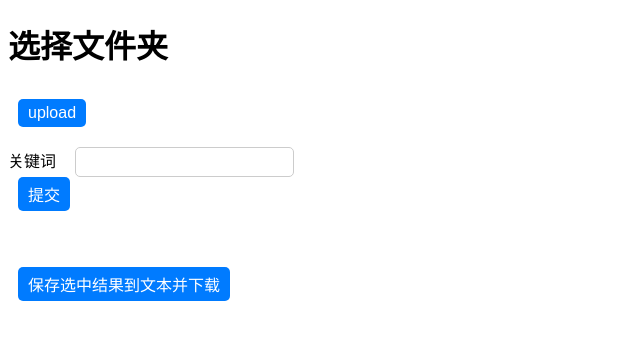
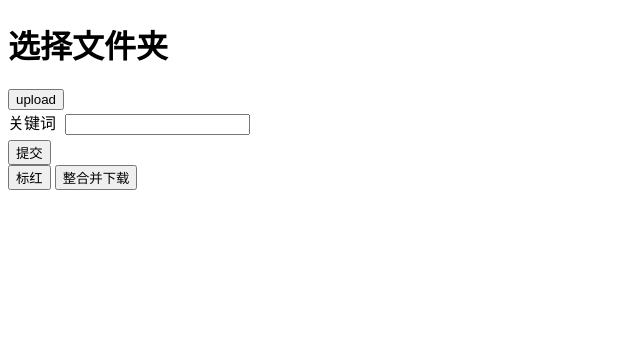
Before and after one commit to mtfzhizhe/file-search-system, a Flask app: page / in a window 1280 px wide. Shown: the top 340 px of the page, without its empty margins (0-640 px from the left). Run offline with Flask 3, Linux system fonts and the light colour scheme; parts of the project's set-up code (start-up, migrations or seed data) failed here and were passed over.

Commit message:
Update index.html

```diff
--- a/pythonProject2/templates/index.html
+++ b/pythonProject2/templates/index.html
@@ -3,70 +3,80 @@
 <head>
     <title>选择文件夹</title>
 </head>
-<style>
-	input[type="submit"], button {
-      margin: 10px;
-      padding: 5px 10px;
-      border: none;
-      border-radius: 5px;
-      background-color: #007bff;
-      color: #fff;
-      font-size: 16px;
-      cursor: pointer;
-    }
-    input[type="text"] {
-      margin: 10px;
-      padding: 5px;
-      border: 1px solid #ccc;
-      border-radius: 5px;
-      font-size: 16px;
-    }
-</style>
 <body>
     <h1>选择文件夹</h1>
     <a href="/upload"><button onclick="">upload</button></a>
     <form action='/submit_result' method='GET'>
 <div style='height:30px'><span style='display:inline-block;margin-right:5px'>关键词</span>
-	<input type='text' name='keywords' />
+	<input type='text' name='keywords' id="searchInput" />
 </div>
-    <button type="submit">提交</button>
+    <button type="submit" >提交</button>
     </form>
-{% for item in outcome %}
-    {{item.title}}<br/>
-    <input type="checkbox"/>{{item.content}}<br/>
+{% for key in outcome %}
+    {{key}}<br/>
+    {% for item in outcome[key] %}
+    <input type="checkbox" value="{{item}}"/>{{item}}<br/>
+    {% endfor %}
 {% endfor %}
-<br><br>
-<button onclick="saveSelectedResults()">保存选中结果到文本并下载</button>
 </table>
+    <button onclick="find()">标红</button>
+    <button onclick="downloadTxt()">整合并下载</button>
+<script type="text/javascript">
+        function downloadTxt() {
+            var checkboxes = document.querySelectorAll('input[type=checkbox]');
+            var selectedCheckboxValues = [];
+
+            checkboxes.forEach(function(checkbox) {
+                if (checkbox.checked) {
+                    selectedCheckboxValues.push(checkbox.value);
+                }
+            });
+
+            if (selectedCheckboxValues.length > 0) {
+                var txtContent = selectedCheckboxValues.join('');
+                var fileBlob = new Blob([txtContent], {type: 'text/plain'});
+                var fileName = 'selected_items.txt';
+
+                // 创建下载链接
+                var linkElement = document.createElement('a');
+                linkElement.href = URL.createObjectURL(fileBlob);
+                linkElement.download = fileName;
+
+                // 模拟点击下载链接
+                linkElement.click();
+
+                // 清理下载链接
+                URL.revokeObjectURL(linkElement.href);
+            }
+        }
+    </script>
 </body>
 </html>
-<script>
-function saveSelectedResults() {
-    if (selectedResults.length === 0) {
-      return;
-    }
-
-    const filename = 'selected_results.txt';
-    let content = '';
-
-    for (let i = 0; i < selectedResults.length; i++) {
-      content += selectedResults[i] + '\n';
-    }
-
-    const element = document.createElement('a');
-    element.href = 'data:text/plain;charset=utf-8,' + encodeURIComponent(content);
-    element.download = filename;
-    element.style.display = 'none';
-    document.body.appendChild(element);
-
-    element.click();
-
-    document.body.removeChild(element);
-  }
-
-  const folderInput = document.getElementById('folder');
-  folderInput.addEventListener('change', function() {
-    const files = Array.from(folderInput.files);
-    indexFiles(files);
-  });
-</script>
+</html>
+    <script>
+        function find() {
+            var searchVal = document.getElementById("searchInput").value;
+            var bgColor = "Red"
+            var oDiv = document.getElementsByTagName("body")[0];
+            var sText = oDiv.innerHTML;
+            var reg1 = /<script[^>]*>(.|\n)*<\/script>/gi; //去掉script标签
+            sText = sText.replace(reg1, "");
+            bgColor = bgColor || "red";
+            var num = -1;
+            var rStr = new RegExp(searchVal, "gi"); //匹配传入的搜索值不区分大小写 i表示不区分大小写，g表示全局搜索
+            var rHtml = new RegExp("\<.*?\>", "ig");//匹配html元素
+            var aHtml = sText.match(rHtml); //存放html元素的数组
+            var arr = sText.match(rStr);
+            a = -1;
+            sText = sText.replace(rHtml, '{~}');  //替换html标签
+            sText = sText.replace(rStr, function () {
+                  a++;
+                  return "<span name='addSpan' style='color:red;font-weight:bold " + bgColor + ";'>" + arr[a] + "</span>"
+            }); //替换key
+            sText = sText.replace(/{~}/g, function () {  //恢复html标签
+                  num++;
+                  return aHtml[num];
+            });
+            oDiv.innerHTML = sText;
+        }
+    </script>
```
